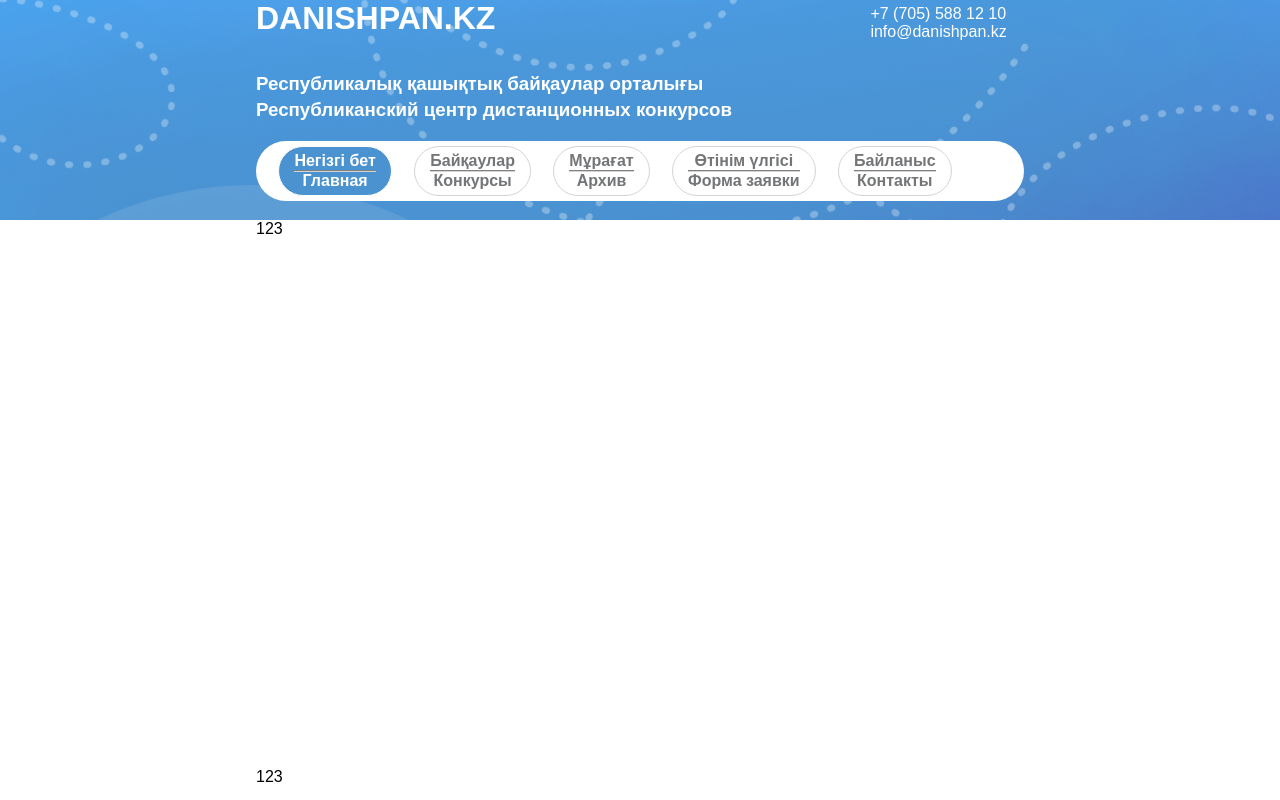
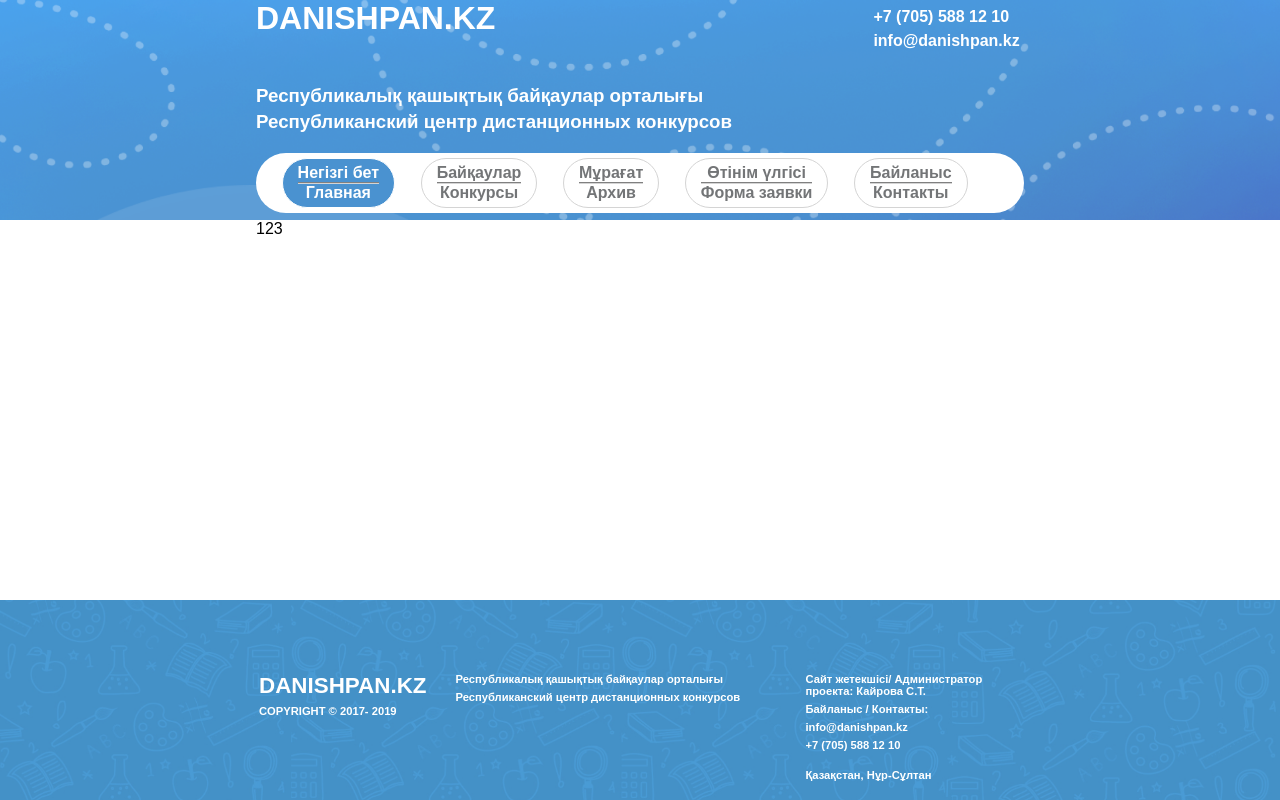
Before and after one commit to webnetkz/danishpan, a PHP site: page / in a window 1280 px wide. Run offline with PHP 8.4, Linux system fonts and the light colour scheme.

Commit message:
append style for footer

```diff
--- a/index.php
+++ b/index.php
@@ -60,7 +60,22 @@
         </div>
 
         <footer>
-            123
+            <div class="one">
+                <h1>DANISHPAN.KZ</h1>
+                <p>COPYRIGHT © 2017- 2019</p>
+            </div>
+            <div class="two">
+                <p>Республикалық қашықтық байқаулар орталығы</p>
+                <p>Республиканский центр дистанционных конкурсов</p>
+            </div>
+            <div class="three">
+                <p>Сайт жетекшісі/ Администратор проекта: Кайрова С.Т.</p>
+                <p>Байланыс / Контакты:</p>
+                <p>info@danishpan.kz</p>
+                <p>+7 (705) 588 12 10</p>
+                    <br>
+                <p>Қазақстан, Нұр-Сұлтан</p>
+            </div>
         </footer>
 
     </div>
--- a/public/css/footer.css
+++ b/public/css/footer.css
@@ -1,6 +1,31 @@
 footer {
+    box-sizing: border-box;
     flex: 0 0 auto;
-    height: 2em;
-    width: 60%;
-    margin-left: 20%;
+    height: 200px;
+    background-image: url('../img/footer.png');
+    background-size: 100%;
+    background-repeat: no-repeat;
+    width: 100%;
+    padding-left: 20%;
+    padding-right: 20%;
+    padding-top: 70px;
+    font-weight: 600;
 }
+footer > div {
+    vertical-align: top;
+    display: inline-block;
+    color: rgb(255, 255, 255);
+    font-size: 0.7em;
+}
+footer > div > h1,p {
+    padding: 3px;
+}
+.one {
+    width: 25%;
+}
+.two {
+    width: 45%;
+}
+.three {
+    width: 25%;
+}
--- a/public/css/header.css
+++ b/public/css/header.css
@@ -10,6 +10,7 @@ header > p {
     position: relative;
     left: 80%;
     top: -2em;
+    font-weight: 600;
 }
 header > h3 {
     margin-bottom: 4px;
@@ -32,7 +33,7 @@ a.menuItem {
     border-radius: 50px;
     padding: 5px 15px;
     text-align: center;
-    margin-left: 4.2em;
+    margin-left: 4em;
     font-weight: 700;
     transition-duration: 500ms;
 }
--- a/public/css/headerPs.css
+++ b/public/css/headerPs.css
@@ -1,5 +1,5 @@
 @media only screen  and (min-width: 1000px) and (max-width: 1500px){
         a.menuItem {
-            margin-left: 1.4em;
+            margin-left: 1.6em;
         }
 }
```
Also changed, not shown: public/img/footer.png (added).
